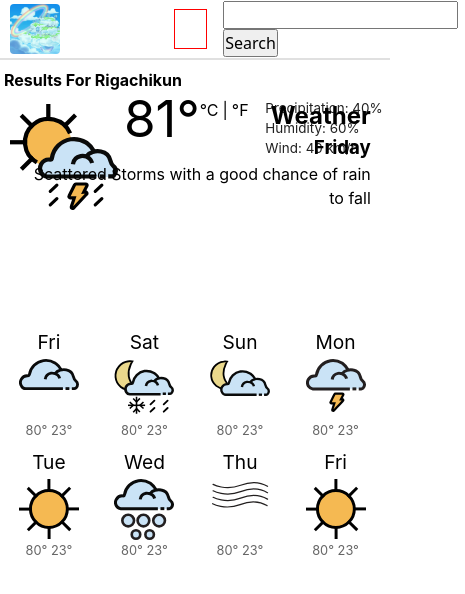
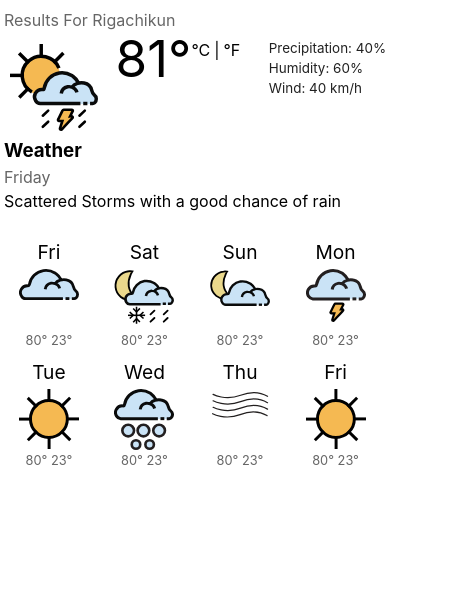
Before and after one commit to muktarkabir/Weatheria, a website built with webpack: page src/template.html in a window 390 px wide. Shown: the whole page, 465 px wide, since content can reach past the window. Built offline with nearby package versions, Linux system fonts and the light colour scheme; no server answers.

Commit message:
Improve responsiveness.

```diff
--- a/src/global-styles.css
+++ b/src/global-styles.css
@@ -66,82 +66,97 @@ header {
 main {
   font-family: "Inter";
   display: grid;
-  grid-template-rows: 30px 130px 100px auto;
-  /* border: 2px solid purple; */
+  grid-template-rows: 30px auto 100px auto;
   width: min(98%, 754px);
-  height: auto;
   margin: auto;
   padding: 8px 0;
-  position: relative;
 
+  & h4 {
+    font-weight: normal;
+    color: var(--text-medium);
+  }
   & .today {
     display: flex;
     width: 100%;
+    max-height: 100px;
+    flex-wrap: wrap;
+    .first {
+      display: flex;
+      max-height: 100%;
+      flex-grow: 1;
+      flex-basis: 300px;
+      justify-content: space-between;
+    }
+    .second {
+      display: flex;
+      flex-grow: 1;
+    }
     & .icon {
-      aspect-ratio: 1;
-      width: 120px;
+      width: 100px;
       padding: 0.4rem;
+      height: 100%;
     }
     & .temperature {
       width: 130px;
       height: 70%;
       display: flex;
       margin-right: 3%;
-      /* flex-direction: column; */
       & .degrees {
         height: 80%;
-        /* text-align: center; */
         font-size: 3.2rem;
         line-height: 0.8;
       }
       & .toggle {
         width: 100%;
-        /* text-align: center; */
         & .pipe {
           margin: 0 4px;
         }
       }
     }
-    .details {
+    & .details {
       height: 70%;
       font-size: 0.84rem;
       color: var(--text-high);
     }
-    .summary {
+    & .summary {
       text-align: end;
-      width: 34ch;
-      position: absolute;
-      right: 4%;
+      width: 100%;
     }
   }
   & .remaining-days {
     min-height: 120px;
     width: 100%;
     display: grid;
-    grid-template-columns: repeat(auto-fit,minmax(90px,1fr));
+    grid-template-columns: repeat(auto-fit, minmax(90px, 1fr));
     grid-auto-rows: max-content;
-    & div.day-card {
+    & .day-card {
       height: 120px;
       width: 90px;
       display: flex;
       flex-direction: column;
       gap: 2px;
       align-items: center;
-      & .img{
+      & .img {
         height: 60px;
-        width: 60px;
+        aspect-ratio: 1/1;
       }
-      p{
+      p {
         font-size: 1.2rem;
       }
-      p.temps{
-        font-size: .8rem;
+      p.temps {
+        font-size: 0.8rem;
         color: var(--text-medium);
       }
     }
-    & :hover{
+    & :hover {
       background-color: var(--divider);
       border-radius: 8px;
     }
   }
 }
+
+@media (max-width: 652px) {
+  .summary {
+    text-align: start !important;
+  }
+}
--- a/src/index.js
+++ b/src/index.js
@@ -2,7 +2,7 @@ import "./reset.css";
 import "./global-styles.css";
 import { fetchWeatherData } from "./modules/weather-service.js";
 
-let rigachikunData = await fetchWeatherData({ location: "rigachikun" });
+// let rigachikunData = await fetchWeatherData({ location: "rigachikun" });
 // console.log(rigachikunData.dataForToday());
 // let hereData;
 // navigator.geolocation.getCurrentPosition(async (position)=>{
--- a/src/template.html
+++ b/src/template.html
@@ -6,7 +6,7 @@
     <title>Document</title>
   </head>
   <body>
-    <header>
+    <!-- <header>
       <div class="logo"></div>
       <div class="other-stuff">
         <div class="geolocation-logo"></div>
@@ -15,12 +15,16 @@
           <button type="submit">Search</button>
         </form>
       </div>
-    </header>
+    </header> -->
     <main>
       <h4>Results For Rigachikun</h4>
       <div class="today">
+        <div class="first">
           <div class="icon">
-          <img src="assets/icons/thunder-showers-day.svg" alt="weather-description" />
+            <img
+              src="assets/icons/thunder-showers-day.svg"
+              alt="weather-description"
+            />
           </div>
           <div class="temperature">
             <div class="degrees">81°</div>
@@ -34,17 +38,18 @@
             <p>Humidity: 60%</p>
             <p>Wind: 40 km/h</p>
           </div>
+        </div>
+        <div class="second">
           <div class="summary">
-          <h2>Weather</h2>
-          <h3>Friday</h3>
-          <p>Scattered Storms with a good chance of rain to fall</p>
+            <h3>Weather</h3>
+            <h4>Friday</h4>
+            <p>Scattered Storms with a good chance of rain</p>
+          </div>
         </div>
       </div>
 
       <div class="stats">
-        <div class="timeframe">
-
-        </div>
+        <canvas></canvas>
       </div>
       <div class="remaining-days">
         <div class="day-card">
@@ -103,7 +108,6 @@
           </div>
           <p class="temps"><span>80°</span> <span>23°</span></p>
         </div>
-
       </div>
     </main>
     <footer></footer>
```
Lines whose indentation alone changed are shown as unchanged.
